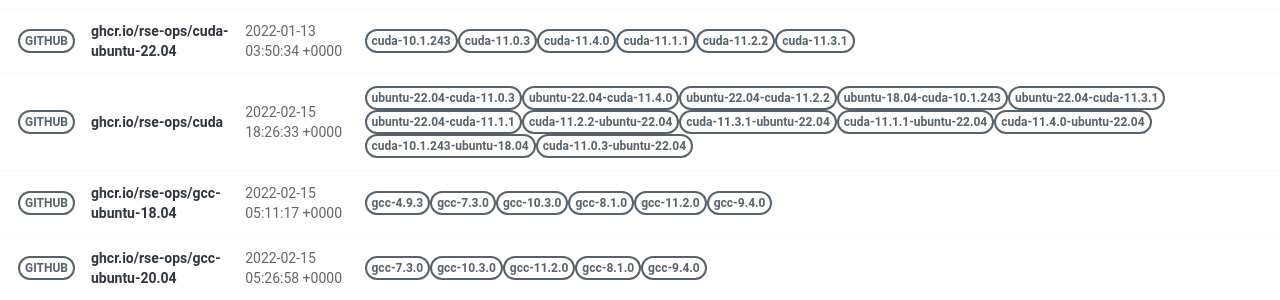
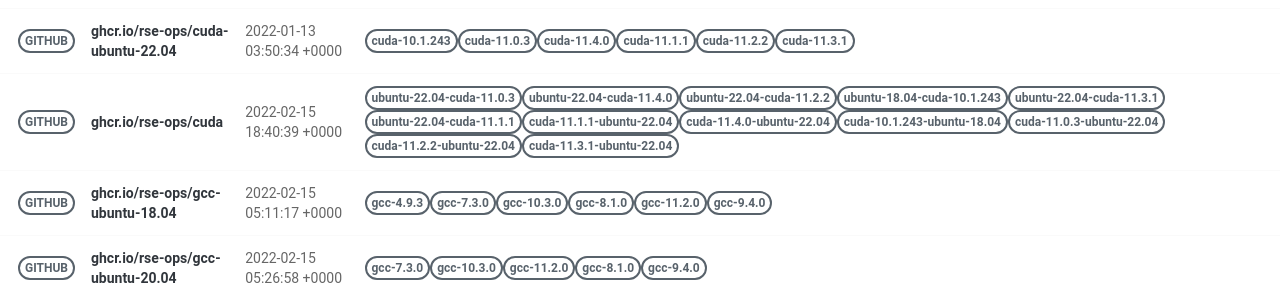
Before and after one commit to rse-ops/docker-images, a Jekyll site: the page built from pages/index.md, in a window 1280 px wide. Shown: the part 421-721 px from the top of the page. Built offline with Jekyll 4.4.1, drawn with Linux system fonts in a browser that asks for light colours; nearby versions of some CDN libraries.

Commit message:
Automated push to update library 2022-02-15

```diff
--- a/_library/ghcr.io-rse-ops-cuda.md
+++ b/_library/ghcr.io-rse-ops-cuda.md
@@ -1,7 +1,7 @@
 ---
 layout: container
 name: ghcr.io/rse-ops/cuda
-updated_at: 2022-02-15 18:26:33.097713
+updated_at: 2022-02-15 18:40:39.958057
 
 
 container_url: https://github.com/orgs/rse-ops/packages/container/package/cuda
```
Also changed, not shown: other parts of _library/ghcr.io-rse-ops-cuda.md (+6 -6 lines).
